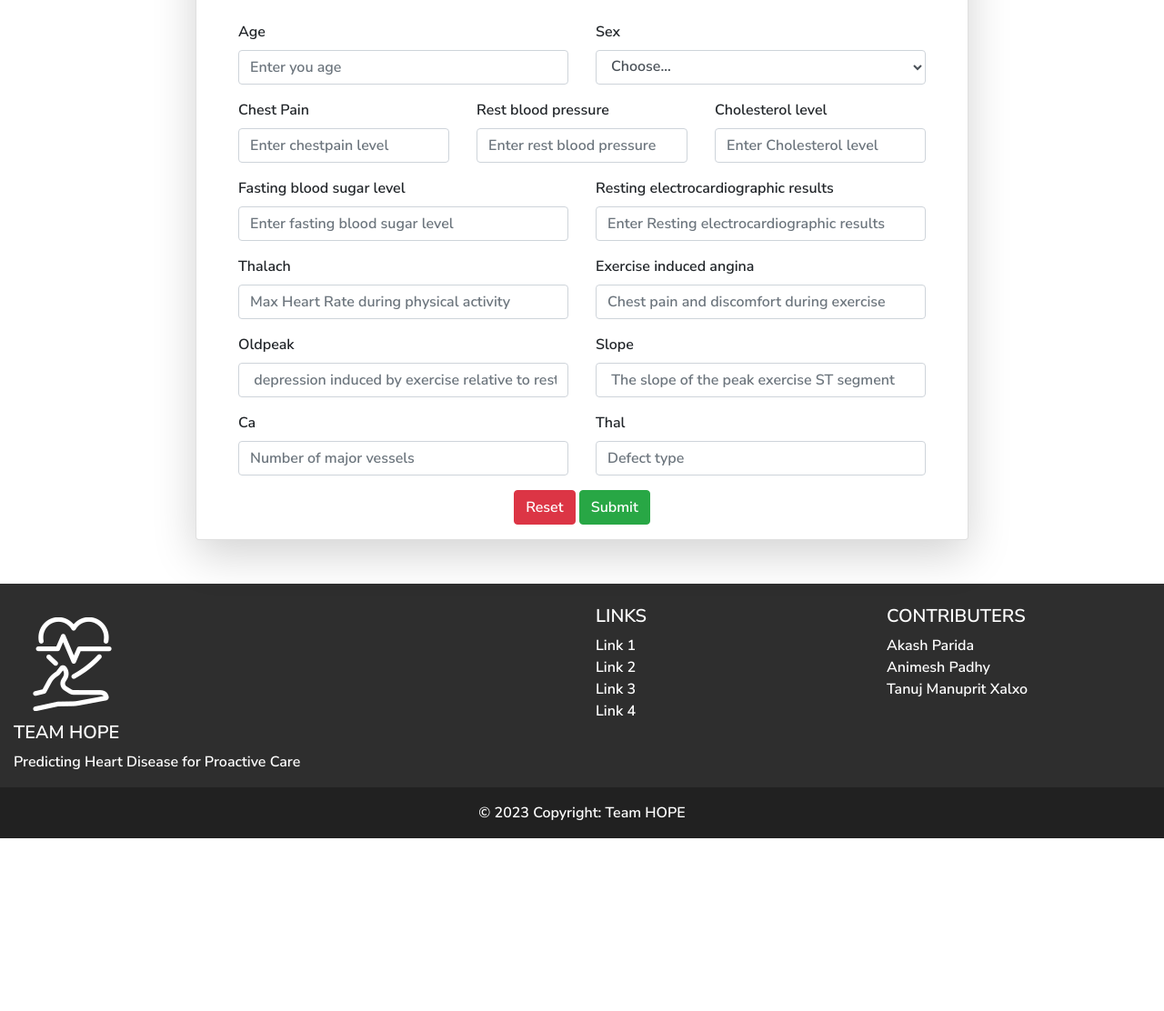
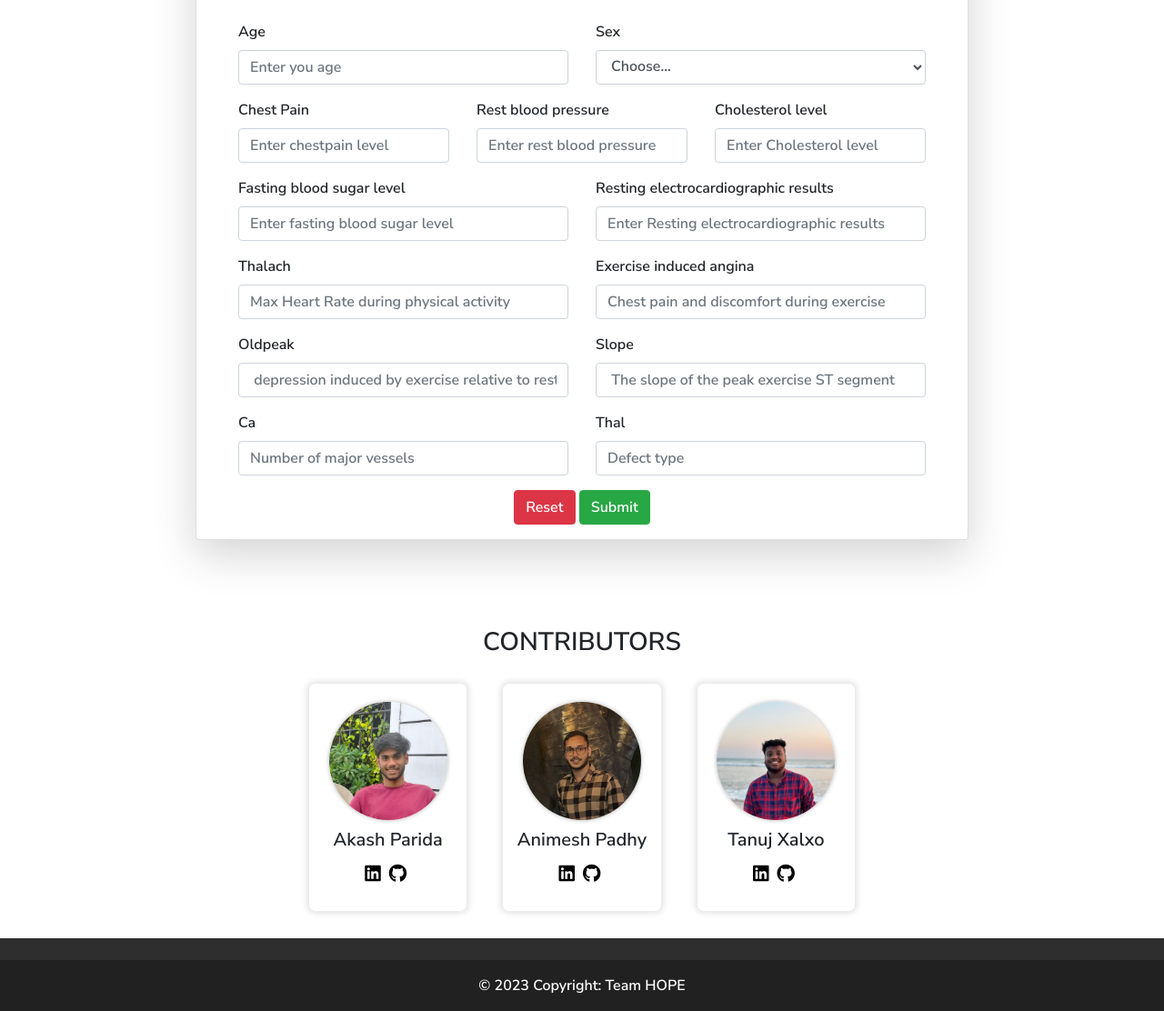
Before and after one commit to akash5k/heart-disease-prediction, a Flask app: page / in a window 1280 px wide. Shown: the part 1309-2421 px from the top of the page at 91% size. Before the commit the page ends 2231 px from the top, so only its background shows below. Run offline with Flask 2, Linux system fonts and the light colour scheme; parts of the project's set-up code (start-up, migrations or seed data) failed here and were passed over; some libraries are stand-ins or nearby versions.

Commit message:
added contributors

```diff
--- a/static/style.css
+++ b/static/style.css
@@ -155,3 +155,84 @@ body {
 .mhead {
   font-weight: bold;
 }
+
+.contributers{
+  font-family: 'Bebas Neue', sans-serif;
+  font-size: 2rem;
+  letter-spacing: 2px;
+  text-align: center;
+}
+
+.custom-content {
+  display: flex;
+  justify-content: space-between;
+  width: 640px;
+  height: 300px;
+  margin: auto;
+  padding: 20px;
+  text-align: center;
+}
+
+.custom-card {
+  cursor: pointer;
+  border-radius: 7px;
+  padding: 10px;
+  width: 200px;
+  height: 250px;
+  background-color: rgba(255, 255, 255, 0.2);
+  box-shadow: 0px 0px 6px 3px rgba(0, 0, 0, 0.1);
+  transition: 0.2s ease-in-out;
+  margin-right: 40px;
+}
+
+.custom-card:last-child {
+  margin-right: 0;
+}
+
+.custom-card:hover {
+  transform: scale(1.03);
+}
+
+.custom-avatar {
+  width: 130px;
+  height: 130px;
+  object-fit: cover;
+  object-position: 50% 50%;
+  margin: 10px;
+  box-shadow: 0 0 5px 0 rgba(0, 0, 0, 0.3);
+  border-radius: 50%;
+  transition: 0.15s ease-in-out;
+}
+
+.custom-details {
+  margin-top: -15px;
+}
+
+.custom-details p {
+  font-size: 1rem;
+}
+.icons {
+  margin-top: 10px;
+}
+
+.icons a {
+  display: inline-block;
+  margin-top: 15px;
+  margin-right: 5px;
+  color: #000;
+  font-size: 20px;
+  text-decoration: none;
+}
+
+.icons a:hover {
+  color: #00cc99;
+}
+
+.custom-details {
+  margin-top: -15px;
+  font-family: "Flow Circular";
+}
+
+.custom-details p {
+  font-size: 1rem;
+}
--- a/templates/index.html
+++ b/templates/index.html
@@ -19,6 +19,7 @@
   <!-- sweet-alert js -->
   <script src="https://cdn.jsdelivr.net/npm/sweetalert2@11"></script>
 
+  <link rel="stylesheet" href="https://cdnjs.cloudflare.com/ajax/libs/font-awesome/5.15.3/css/all.min.css" />
 
   <!-- google-fonts -->
   <link rel="preconnect" href="https://fonts.googleapis.com">
@@ -356,6 +357,41 @@
     </div>
   </div>
 
+<div class="pt-5">
+  <h3 class="font-semibold text-3xl text-center p-10">CONTRIBUTORS</h3>
+  <div class="custom-content">
+    <div class="custom-card">
+      <img src="..//static/images/contributers/Akash.jpg" alt="falcon" class="custom-avatar">
+      <h5>Akash Parida</h5>
+      <div class="custom-details">
+        <div class="icons">
+          <a href="https://www.linkedin.com/in/akash-parida-ap/" target="_blank"><i class="fab fa-linkedin"></i></a>
+          <a href="https://github.com/akash5k" target="_blank"><i class="fab fa-github"></i></a>
+        </div>
+      </div>
+    </div>
+    <div class="custom-card">
+      <img src="..//static/images/contributers/Animesh.jpg" alt="fox" class="custom-avatar">
+      <h5>Animesh Padhy</h5>
+      <div class="custom-details">
+        <div class="icons">
+          <a href="https://www.linkedin.com/" target="_blank"><i class="fab fa-linkedin"></i></a>
+          <a href="https://github.com/" target="_blank"><i class="fab fa-github"></i></a>
+        </div>
+      </div>
+    </div>
+    <div class="custom-card">
+      <img src="..//static/images/contributers/Tanuj.jpg" alt="fish" class="custom-avatar">
+      <h5>Tanuj Xalxo</h5>
+      <div class="custom-details">
+        <div class="icons">
+          <a href="https://www.linkedin.com/" target="_blank"><i class="fab fa-linkedin"></i></a>
+          <a href="https://github.com/" target="_blank"><i class="fab fa-github"></i></a>
+        </div>
+      </div>
+    </div>
+  </div>
+  </div>
 
   <!-- script to show the responce in alert after predicting  -->
   {% if prediction_text %}
@@ -369,92 +405,12 @@
   </script>
   {% endif %}
 
-
-  <!-- <script>
-    {% if prediction_text %}
-    // Check if the prediction text has not been displayed before showing the alert
-    if (!localStorage.getItem('predictionShown')) {
-        alert("{{ prediction_text }}");
-        localStorage.setItem('predictionShown', true);
-    }
-    {% endif %}
-</script> -->
-
-
   <!-- Footer -->
   <footer class="page-footer font-small blue pt-4 info-color">
 
-    <!-- Footer Links -->
-    <div class="container-fluid text-center text-md-left">
-
-      <!-- Grid row -->
-      <div class="row">
-
-        <div class="col-md-6 mt-md-0 mt-3">
-          <!-- Content -->
-          <img src="../static/images/hope-icononly-white.png" alt="">
-          <h5 class="text-uppercase">Team HOPE</h5>
-          <p>Predicting Heart Disease for Proactive Care</p>
-
-        </div>
-        <!-- Grid column -->
-
-        <hr class="clearfix w-100 d-md-none pb-3">
-        <!-- Grid column -->
-        <div class="col-md-3 mb-md-0 mb-3">
-
-          <!-- Links -->
-          <h5 class="text-uppercase">Links</h5>
-
-          <ul class="list-unstyled">
-            <li>
-              <a href="#!">Link 1</a>
-            </li>
-            <li>
-              <a href="#!">Link 2</a>
-            </li>
-            <li>
-              <a href="#!">Link 3</a>
-            </li>
-            <li>
-              <a href="#!">Link 4</a>
-            </li>
-          </ul>
-
-        </div>
-        <!-- Grid column -->
-
-        <!-- Grid column -->
-        <div class="col-md-3 mb-md-0 mb-3">
-
-          <!-- Links -->
-          <h5 class="text-uppercase">Contributers</h5>
-
-          <ul class="list-unstyled">
-            <li>
-              <a href="#!">Akash Parida</a>
-            <li>
-              <a href="#!">Animesh Padhy</a>
-            </li>
-            <li>
-              <a href="#!">Tanuj Manuprit Xalxo</a>
-            </li>
-          </ul>
-
-        </div>
-        <!-- Grid column -->
-
-      </div>
-      <!-- Grid row -->
-
-    </div>
-    <!-- Footer Links -->
-
-    <!-- Copyright -->
     <div class="footer-copyright text-center py-3 info-color-dark">© 2023 Copyright:
       <a href="/"> Team HOPE </a>
     </div>
-    <!-- Copyright -->
 
   </footer>
 
```
Also changed, not shown: static/images/contributers/Akash.jpg (added), static/images/contributers/Animesh.jpg (added), static/images/contributers/Tanuj.jpg (added).
